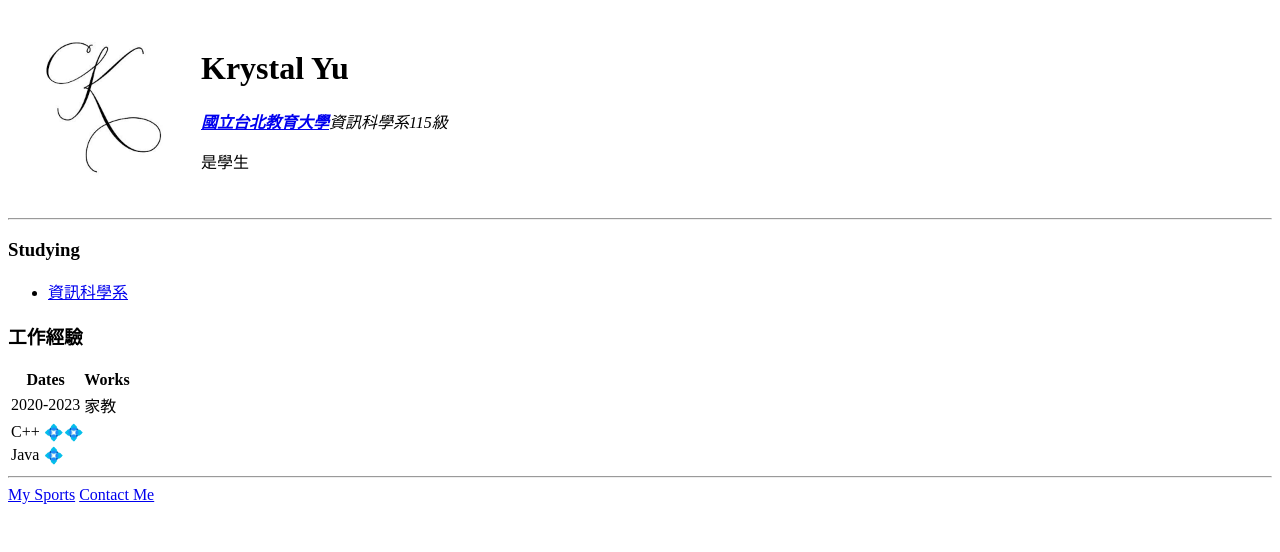
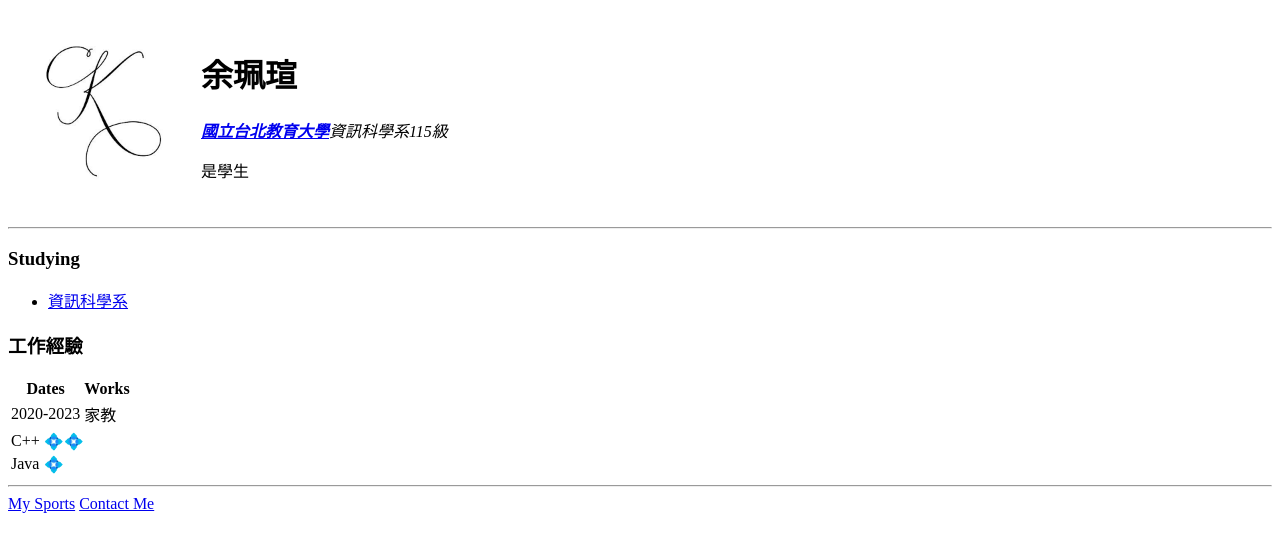
Before and after one commit to 111116032/CV_HTML, a plain HTML site: page index.html in a window 1280 px wide. Drawn offline with Linux system fonts and the light colour scheme.

Commit message:
Update index.html

```diff
--- a/index.html
+++ b/index.html
@@ -9,7 +9,7 @@
     <table cellspacing = "20">
         <tr>
             <td><img src ="images/K photo.png" width = "150"></td>
-            <td><h1>Krystal Yu</h1>
+            <td><h1>余珮瑄</h1>
                 <p><em><strong><a href = "https://www.ntue.edu.tw/">國立台北教育大學</a></strong>資訊科學系115級</em></p>
                 <p>是學生</p></td>
         </tr>
```
